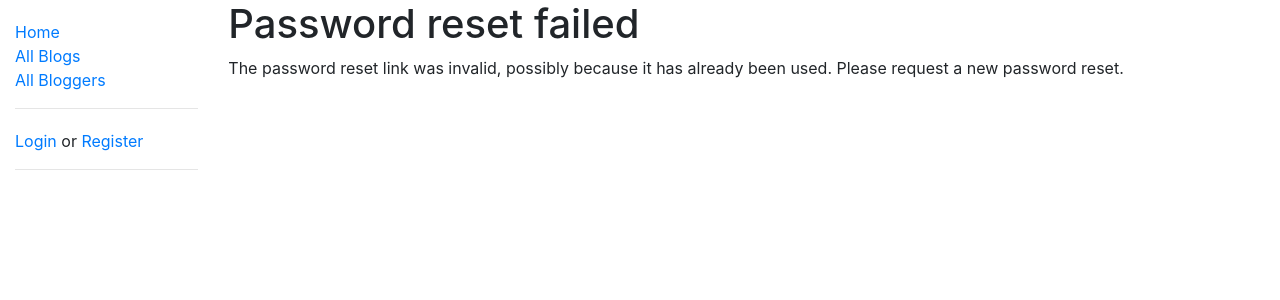
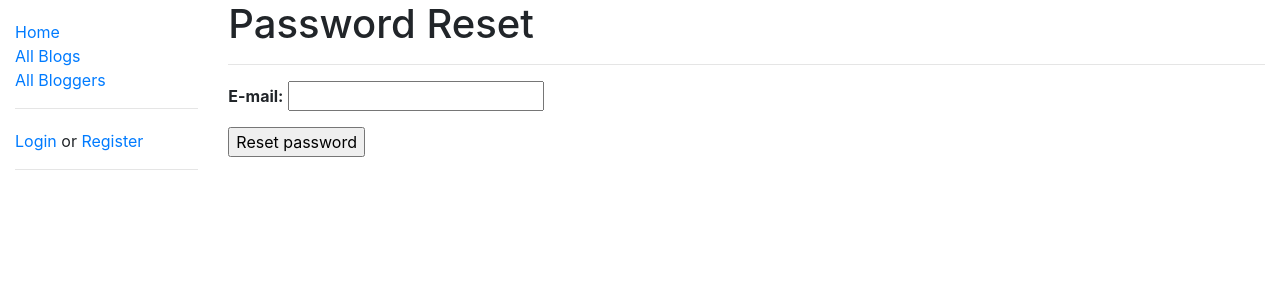
Before and after one commit to raphael-araujo/mini-blog, a Django app: template authentication/templates/password_reset.html in a window 1280 px wide. Shown: the top 300 px of the page. Run offline with Django 4.2, Linux system fonts and the light colour scheme; the template is opened without the code that fills it, so the values that code supplies are empty, except form fields; form fields are guessed from the names that the template uses; some libraries are stand-ins or nearby versions.

Commit message:
organizando as paginas de autenticacao

```diff
--- a/authentication/templates/login.html
+++ b/authentication/templates/login.html
@@ -46,7 +46,7 @@
     </form>
     <br>
     <p>
-        <a href="{% url 'password_reset_form' %}">Lost password?</a>
+        <a href="{% url 'password_reset' %}">Lost password?</a>
         <br>
         <a href="{% url 'register' %}">Create an account</a>
     </p>
--- a/authentication/templates/password_reset.html
+++ b/authentication/templates/password_reset.html
@@ -1,29 +1,18 @@
 {% extends "base.html" %}
 
+{% block title %}<title>Password reset</title>{% endblock  %}
+
 {% block content %}
-    {% if validlink %}
-        <p>Please enter (and confirm) your new password.</p>
-        <form action="" method="post">
+    <h1>Password Reset</h1>
+    <hr>
+    <form action="" method="post" >
         {% csrf_token %}
-            <table>
-                <tr>
-                    <td>{{ form.new_password1.errors }}
-                        <label for="id_new_password1">New password:</label></td>
-                    <td>{{ form.new_password1 }}</td>
-                </tr>
-                <tr>
-                    <td>{{ form.new_password2.errors }}
-                        <label for="id_new_password2">Confirm password:</label></td>
-                    <td>{{ form.new_password2 }}</td>
-                </tr>
-                <tr>
-                    <td></td>
-                    <td><input type="submit" value="Change my password" /></td>
-                </tr>
-            </table>
-        </form>
-    {% else %}
-        <h1>Password reset failed</h1>
-        <p>The password reset link was invalid, possibly because it has already been used. Please request a new password reset.</p>
-    {% endif %}
+        {% if form.email.errors %}
+            {{ form.email.errors }}
+        {% endif %}
+        <p><strong>E-mail:</strong>
+            {{ form.email }}
+        </p>
+        <input type="submit" value="Reset password">
+    </form>
 {% endblock %}
--- a/authentication/templates/password_reset_complete.html
+++ b/authentication/templates/password_reset_complete.html
@@ -1,6 +1,9 @@
 {% extends "base.html" %}
+
+{% block title %}<title>Password reset | Done</title>{% endblock  %}
 
 {% block content %}
     <h1>The password has been changed!</h1>
+    <hr>
     <p><a href="{% url 'login' %}">log in again?</a></p>
 {% endblock %}
--- a/authentication/urls.py
+++ b/authentication/urls.py
@@ -7,14 +7,12 @@ urlpatterns = [
     path('login/', views.login, name='login'),
     path('logout/', auth_views.LogoutView.as_view(), name="logout"),
     path('register/', views.register, name='register'),
-    path('password_reset_form/', auth_views.PasswordResetView.as_view(
-        template_name="password_reset_form.html"), name="password_reset_form"),
     path('password_reset/', auth_views.PasswordResetView.as_view(
         template_name="password_reset.html"), name="password_reset"),
     path('password_reset_done/', auth_views.PasswordResetDoneView.as_view(
         template_name="password_reset_done.html"), name="password_reset_done"),
     path('reset/<uidb64>/<token>/', auth_views.PasswordResetConfirmView.as_view(
-        template_name="password_reset_confirm_view.html"), name="password_reset_confirm"),
+        template_name="password_reset_form.html"), name="password_reset_confirm"),
     path('password_reset_complete/', auth_views.PasswordResetCompleteView.as_view(
         template_name="password_reset_complete.html"), name="password_reset_complete"),
 ]
--- a/authentication/views.py
+++ b/authentication/views.py
@@ -64,7 +64,7 @@ def register(request):
             user = User.objects.create_user(
                 username=username, password=password2)
             user.save()
-            messages.success(request, message='Usuário criado com sucesso.')
+            messages.success(request, message='user created successfully.')
 
             return redirect('/auth/login')
 
```
Also changed, not shown: authentication/templates/password_reset_form.html (+28 -7 lines).
